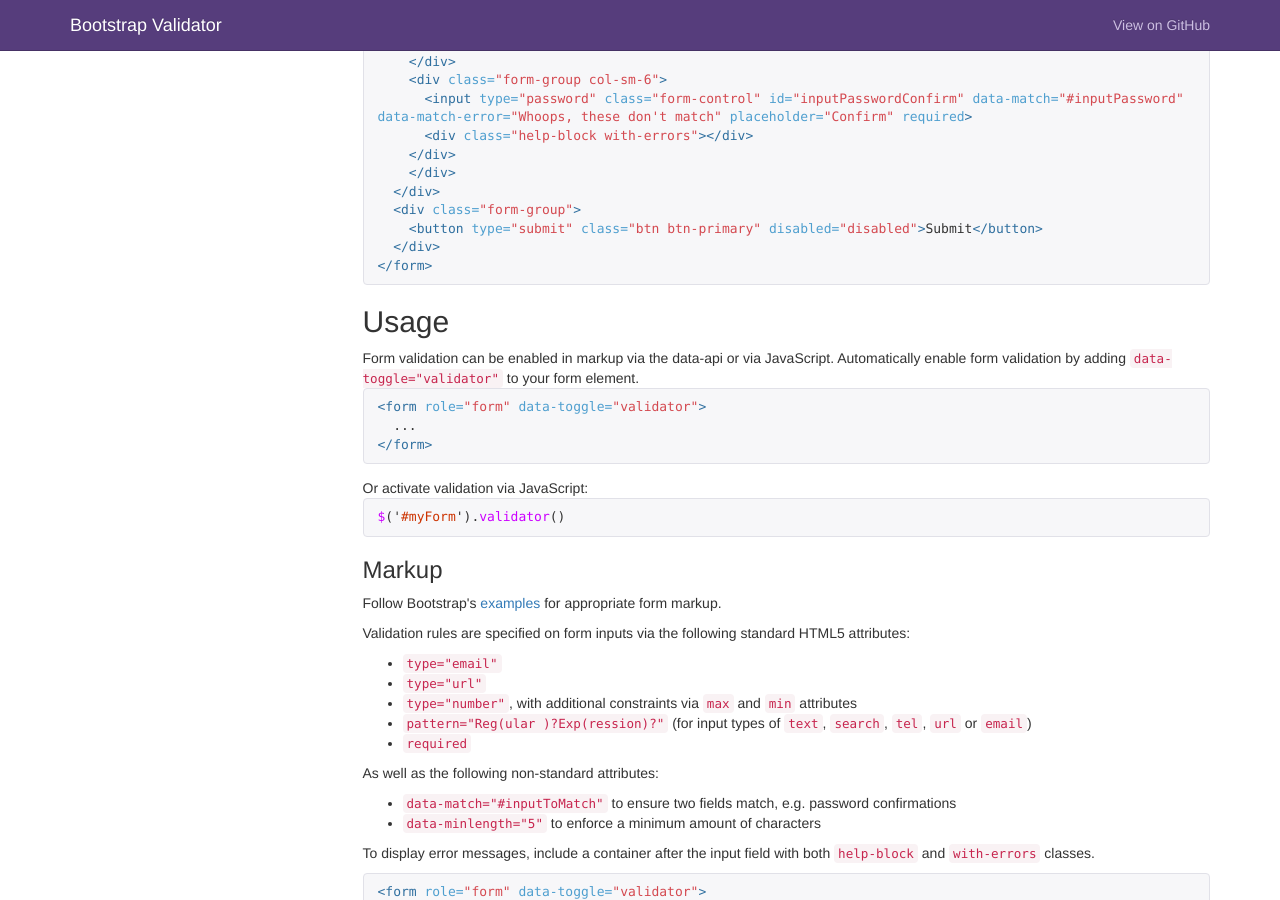
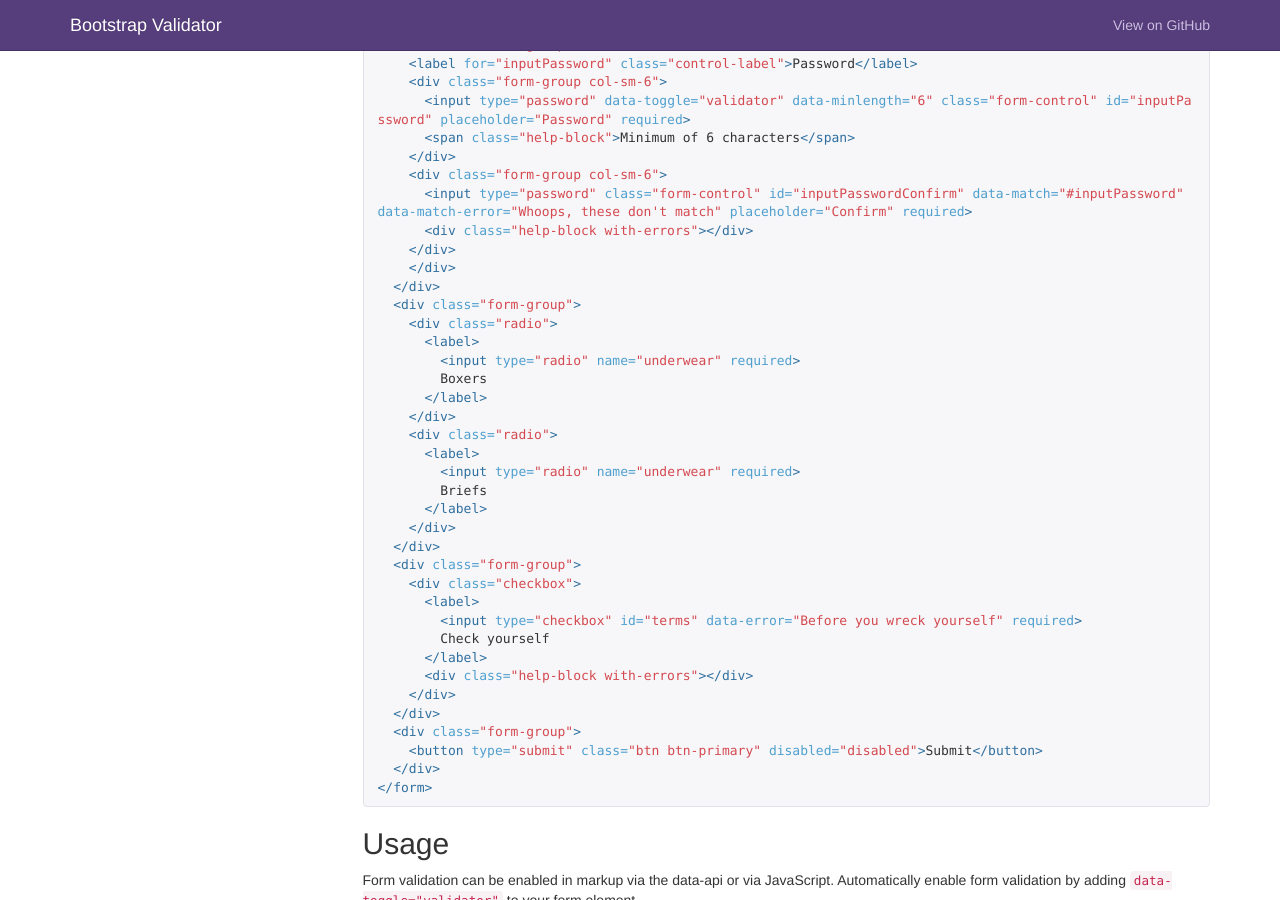
Before and after one commit to 1000hz/bootstrap-validator, a Jekyll site: the page built from index.html, in a window 1280 px wide and 900 px high, scrolled down 1385 px. Built offline with Jekyll 4.4.1, drawn with Linux system fonts in a browser that asks for light colours; nearby versions of some CDN libraries; Markdown is read by kramdown in place of the engine named in the settings; comment, search, counter and statistics services are not loaded; some of the changed text lies outside the part shown.

Commit message:
adding checkbox and radio buttons to docs example

```diff
--- a/index.html
+++ b/index.html
@@ -50,6 +50,29 @@ base_url: "../"
           </div>
         </div>
         <div class="form-group">
+          <div class="radio">
+            <label>
+              <input type="radio" name="underwear" required>
+              Boxers
+            </label>
+          </div>
+          <div class="radio">
+            <label>
+              <input type="radio" name="underwear" required>
+              Briefs
+            </label>
+          </div>
+        </div>
+        <div class="form-group">
+          <div class="checkbox">
+            <label>
+              <input type="checkbox" id="terms" data-error="Before you wreck yourself" required>
+              Check yourself
+            </label>
+            <div class="help-block with-errors"></div>
+          </div>
+        </div>
+        <div class="form-group">
           <button type="submit" class="btn btn-primary" disabled="disabled">Submit</button>
         </div>
       </form>
@@ -83,6 +106,29 @@ base_url: "../"
       <input type="password" class="form-control" id="inputPasswordConfirm" data-match="#inputPassword" data-match-error="Whoops, these don't match" placeholder="Confirm" required>
       <div class="help-block with-errors"></div>
     </div>
+    </div>
+  </div>
+  <div class="form-group">
+    <div class="radio">
+      <label>
+        <input type="radio" name="underwear" required>
+        Boxers
+      </label>
+    </div>
+    <div class="radio">
+      <label>
+        <input type="radio" name="underwear" required>
+        Briefs
+      </label>
+    </div>
+  </div>
+  <div class="form-group">
+    <div class="checkbox">
+      <label>
+        <input type="checkbox" id="terms" data-error="Before you wreck yourself" required>
+        Check yourself
+      </label>
+      <div class="help-block with-errors"></div>
     </div>
   </div>
   <div class="form-group">
```
